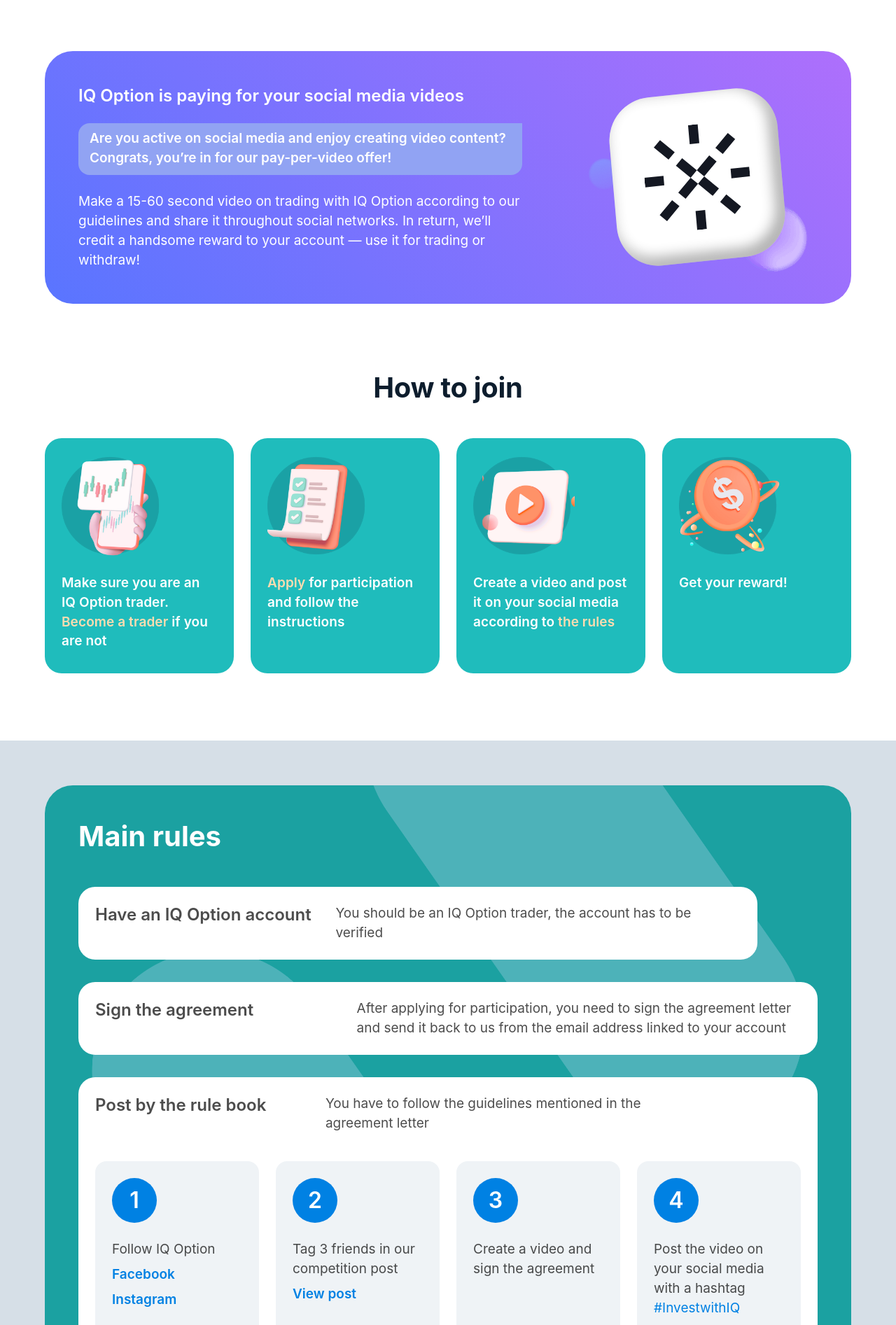
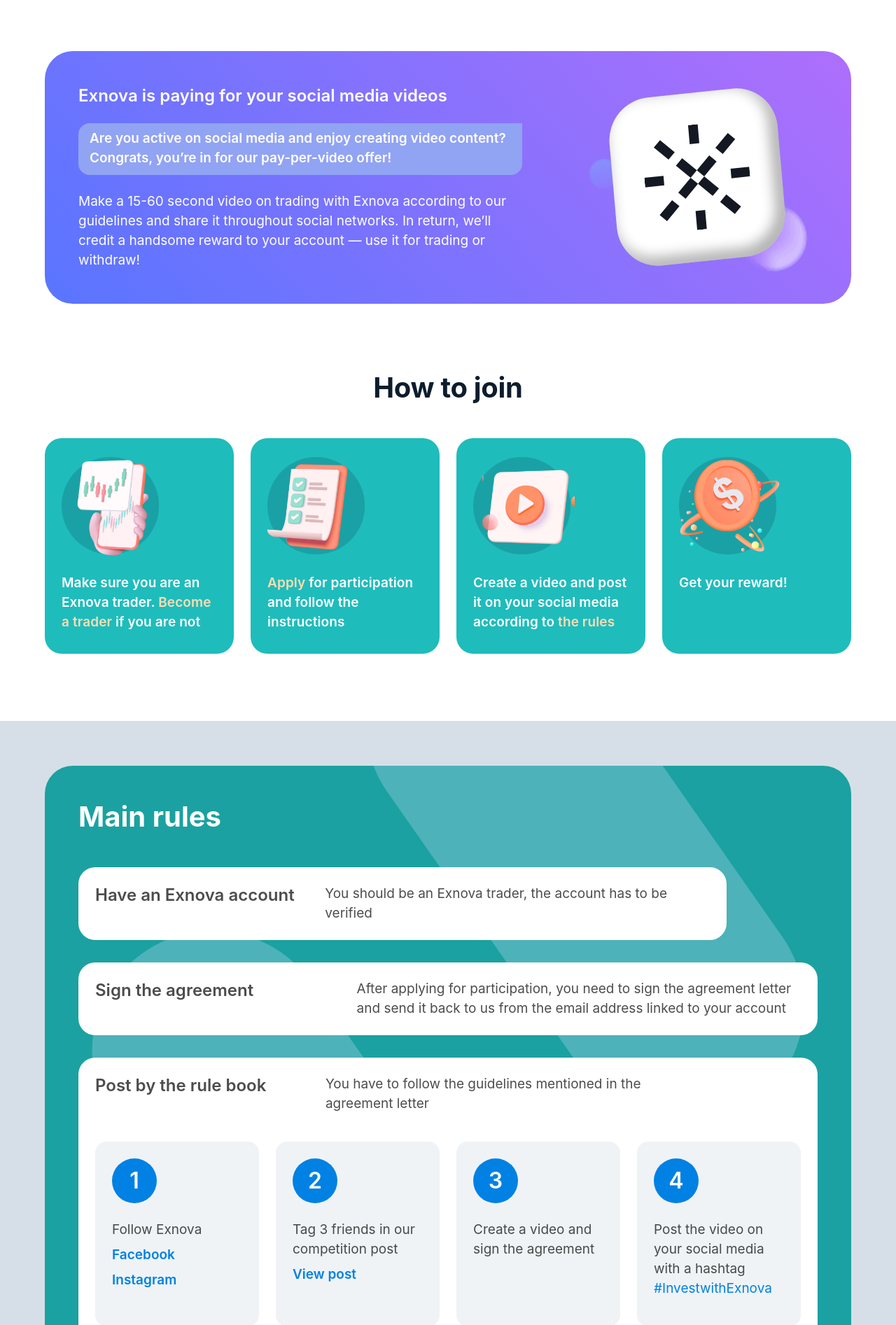
Before and after one commit to evgeniyapavlova/exnova-post-video, a SvelteKit app: page / in a window 1280 px wide. Shown: the part 740-2633 px from the top of the page at 70% size. Built offline with nearby package versions, Linux system fonts and the light colour scheme.

Commit message:
remove IQ from text

```diff
--- a/src/routes/+page.svelte
+++ b/src/routes/+page.svelte
@@ -5,13 +5,13 @@
 		h1: 'Post a video <br/>on social media,',
 		h1_span: 'get $50',
 		h2_1: 'Post a video to your social media with a hashtag',
-		h2_2: '#InvestwithIQ',
+		h2_2: '#InvestwithExnova',
 		h2_3: 'and get a reward on your trading account',
-		block2_title: 'IQ Option is paying for your social media videos',
+		block2_title: 'Exnova is paying for your social media videos',
 		block2_highlight:
 			'Are you active on social media and enjoy creating video content?<br /> Congrats, you’re in for our pay-per-video offer!',
 		block2_text:
-			'Make a 15-60 second video on trading with IQ Option according to our guidelines and share it throughout social networks. In return, we’ll credit a handsome reward to your account — use it for trading or withdraw!',
+			'Make a 15-60 second video on trading with Exnova according to our guidelines and share it throughout social networks. In return, we’ll credit a handsome reward to your account — use it for trading or withdraw!',
 		block3_title: 'How to join',
 		block4_title: 'Main rules',
 		block4_item3Title: 'Post by the rule book',
@@ -19,15 +19,15 @@
 		block5_text1: 'Claim a reward for what you do best.',
 		block5_text2: 'Participate now!',
 		itemsBlock3Array: [
-			'Make sure you are an IQ Option trader. <span>Become a trader</span> if you are not',
+			'Make sure you are an Exnova trader. <span>Become a trader</span> if you are not',
 			'<span>Apply</span> for participation and follow the instructions',
 			'Create a video and post it on your social media according to <span>the rules</span>',
 			'Get your reward!'
 		],
 		itemsBlock4Array: [
 			{
-				title: 'Have an IQ Option account',
-				text: 'You should be an IQ Option trader, the account has to be verified'
+				title: 'Have an Exnova account',
+				text: 'You should be an Exnova trader, the account has to be verified'
 			},
 			{
 				title: 'Sign the agreement',
@@ -36,18 +36,18 @@
 		],
 		item3Points: [
 			{
-				text: 'Follow IQ Option',
+				text: 'Follow Exnova',
 				additional: [
-					{ text: 'Facebook', link: 'https://www.facebook.com/iqoptioneu/' },
-					{ text: 'Instagram', link: 'https://instagram.com/iqoption_official' }
+					{ text: 'Facebook', link: 'https://facebook.com/exnova.en/' },
+					{ text: 'Instagram', link: 'https://www.instagram.com/exnova_trading/' }
 				]
 			},
 			{
 				text: 'Tag 3 friends in our competition post',
-				additional: [{ text: 'View post', link: 'https://www.facebook.com/iqoptioneu/' }]
+				additional: [{ text: 'View post', link: 'https://facebook.com/exnova.en/' }]
 			},
 			{ text: 'Create a video and sign the agreement' },
-			{ text: 'Post the video on your social media with a hashtag <span>#InvestwithIQ</span>' }
+			{ text: 'Post the video on your social media with a hashtag <span>#InvestwithExnova</span>' }
 		]
 	};
 </script>
--- a/src/routes/Header.svelte
+++ b/src/routes/Header.svelte
@@ -1,6 +1,6 @@
-<script>
+<!-- <script>
 	import LangSwitch from '../components/LangSwitch.svelte';
-</script>
+</script> -->
 
 <header>
 	<div class="container">
@@ -20,7 +20,7 @@
 					/></svg
 				>
 			</a>
-			<LangSwitch />
+			<!-- <LangSwitch /> -->
 		</div>
 	</div>
 </header>
```
